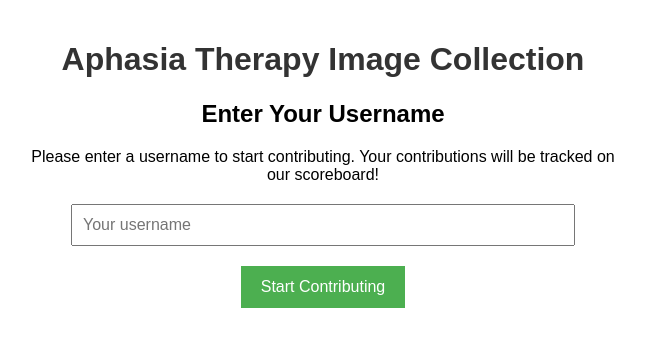
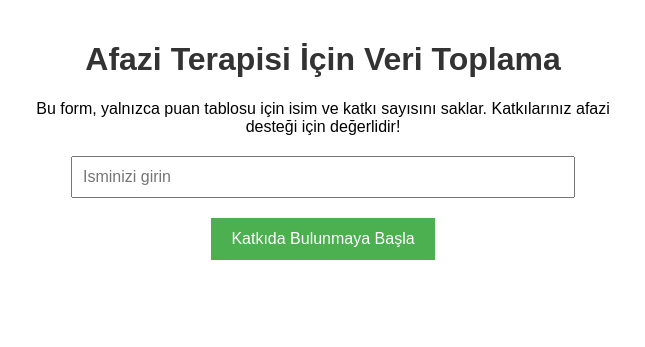
Before and after one commit to caltunay/therapy-app-data-generator, a Flask app: page /username in a window 1280 px wide. Shown: the top 347 px of the page, without its empty margins (317-962 px from the left). Run offline with Flask 3, Linux system fonts and the light colour scheme.

Commit message:
wording fixed, styling fixed

```diff
--- a/templates/index.html
+++ b/templates/index.html
@@ -14,7 +14,7 @@
             </h1>
             {% if image_url %}
             <div class="instructions">
-                <strong>Açıklama:</strong> <br>Görsel, kelimeyi açıkça temsil ediyorsa ve Türkçe ise kabul edin, belirsizse reddedin.<br><br>Kabul ettikleriniz, ücretsiz terapi uygulamasında kullanılıyor.
+                <strong>Açıklama:</strong> <br>Kelime, görselde açıkça temsil ediyorsa ve Türkçe ise kabul edin, belirsizse reddedin.<br><br>Kabul ettikleriniz sadece ücretsiz terapi uygulamasında kullanılıyor.
             </div>
             <hr style="width: 60%; margin: 24px auto;">
             <h3><strong>{{ translation }}</strong></h3>
--- a/templates/username.html
+++ b/templates/username.html
@@ -1,7 +1,7 @@
 <!DOCTYPE html>
 <html>
 <head>
-    <title>Enter Username</title>
+    <title>Isminizi girin</title>
     <style>
         body {
             font-family: Arial, sans-serif;
@@ -32,15 +32,15 @@
     </style>
 </head>
 <body>
-    <h1>Aphasia Therapy Image Collection</h1>
-    <h2>Enter Your Username</h2>
-    <p>Please enter a username to start contributing. Your contributions will be tracked on our scoreboard!</p>
+    <h1>Afazi Terapisi İçin Veri Toplama</h1>
+    <p>Bu form, yalnızca puan tablosu için isim ve katkı sayısını saklar. Katkılarınız afazi desteği için değerlidir!</p>
 
+    <!-- <p>İsminizi Girin</p> -->
     <form method="POST">
         <div class="form-group">
-            <input type="text" name="username" placeholder="Your username" required>
+            <input type="text" name="username" placeholder="Isminizi girin" required>
         </div>
-        <button type="submit">Start Contributing</button>
+        <button type="submit">Katkıda Bulunmaya Başla</button>
     </form>
 </body>
 </html>
```
